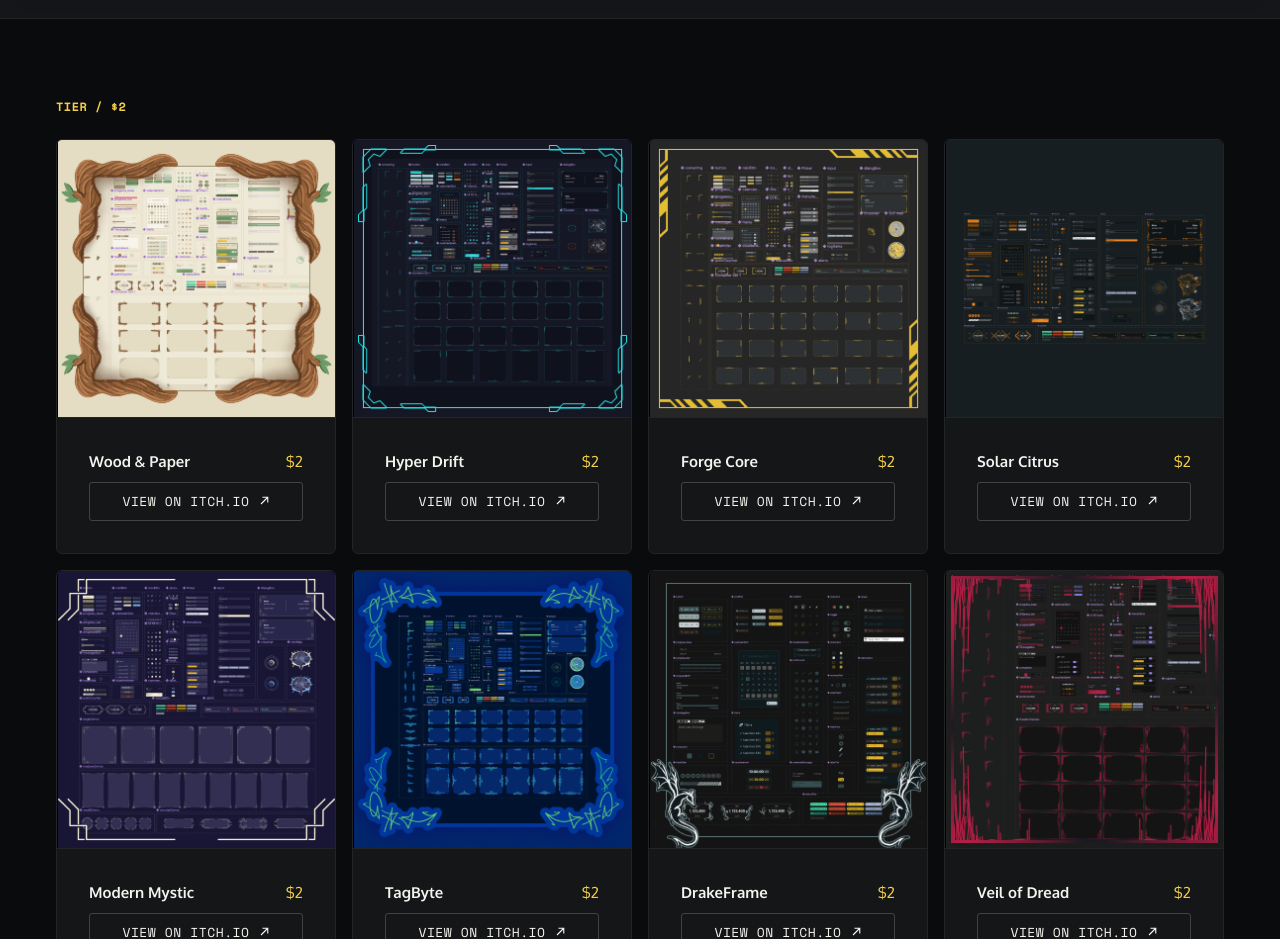
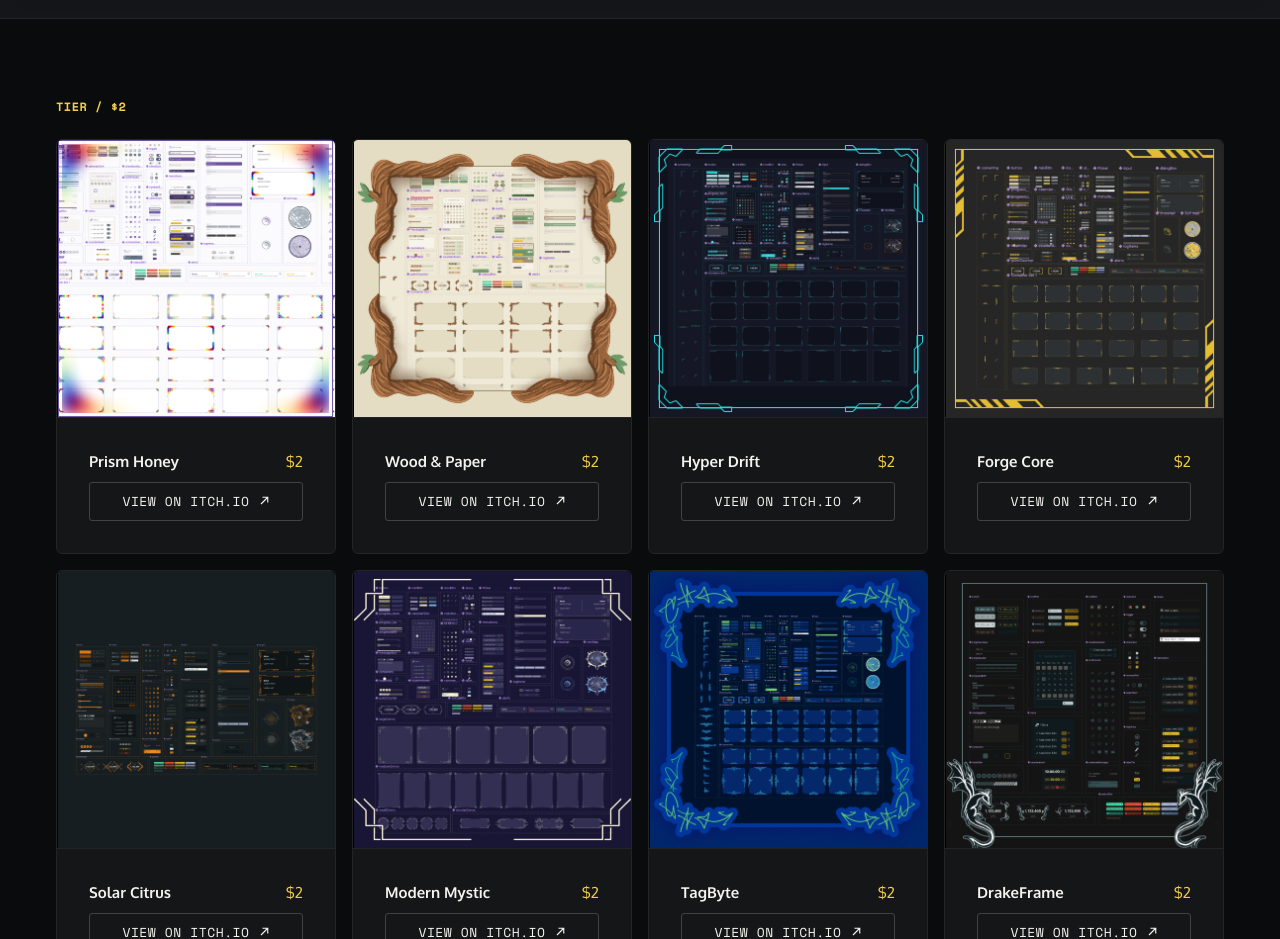
Before and after one commit to createdbyjerry/portfolio-shop, a website: page shop/index.html in a window 1280 px wide. Shown: the part 1480-2419 px from the top of the page. Drawn offline with nearby package versions, Linux system fonts and the light colour scheme; animation ran at ten frames a second.

Commit message:
Add files via upload

```diff
--- a/shop/index.html
+++ b/shop/index.html
@@ -195,6 +195,16 @@
       <div class="container">
         <h2 class="mono text-highlight" id="tier-2-title">Tier / $2</h2>
         <div class="grid grid--4">
+          <article class="card">
+            <img class="card__media card__media--square" src="../assets/images/prism-honey-coverart.png" alt="" loading="lazy" width="280" height="280">
+            <div class="card__body">
+              <div class="card__row">
+                <h3 class="body">Prism Honey</h3>
+                <span class="body text-highlight">$2</span>
+              </div>
+              <a class="btn btn--ghost btn--block card__link" href="https://createdbyjerry.itch.io/prism-honey-ui-kit" target="_blank" rel="noopener">View on itch.io <svg viewBox="0 0 16 16" fill="none" stroke="currentColor" stroke-width="1.5" aria-hidden="true"><path d="M6 3h7v7M13 3 4 12"/></svg></a>
+            </div>
+          </article>
           <article class="card">
             <img class="card__media card__media--square" src="../assets/images/wood-and-paper-coverart.png" alt="" loading="lazy" width="280" height="280">
             <div class="card__body">
```
Also changed, not shown: assets/images/prism-honey-coverart.png (added).
